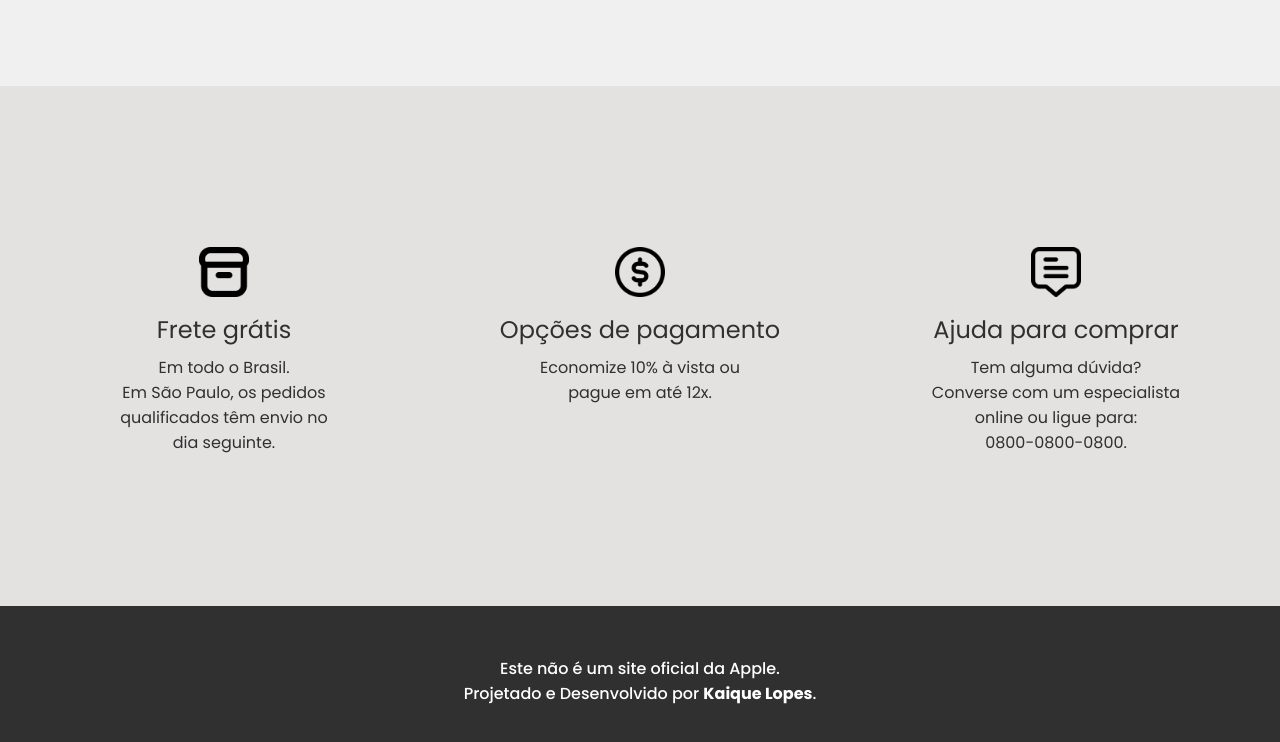
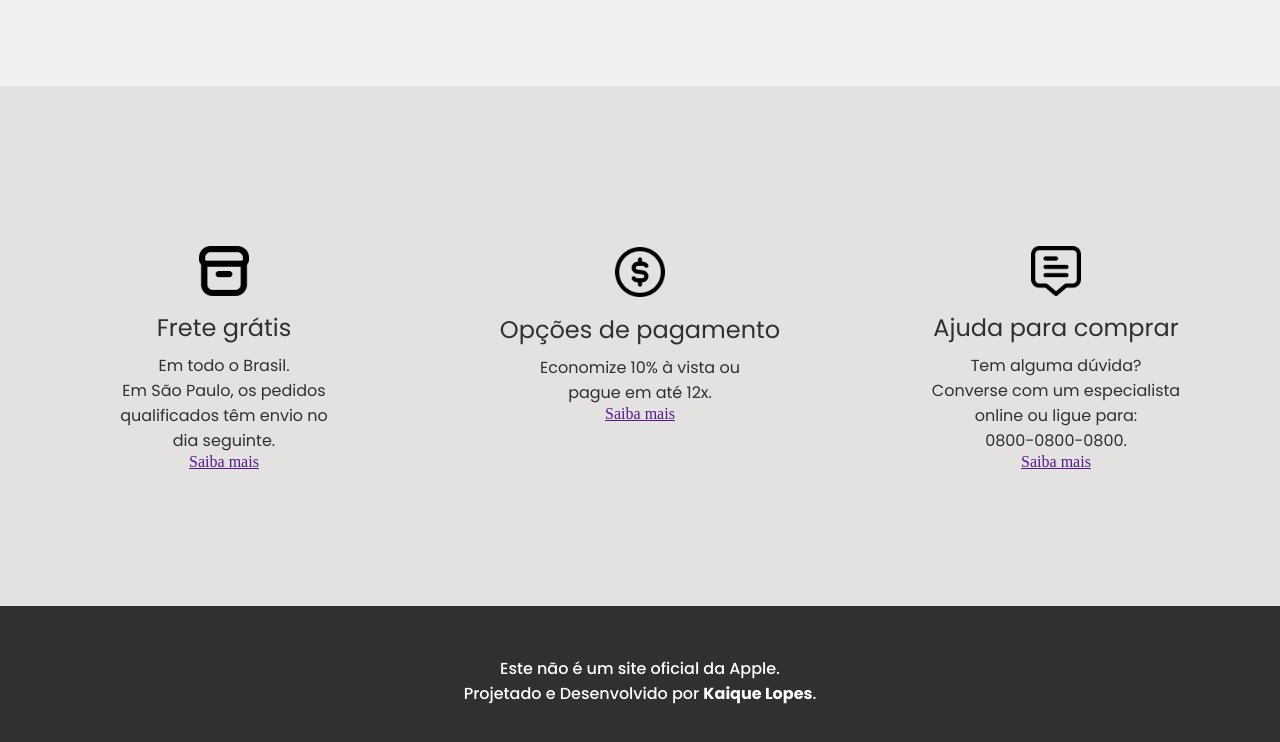
Before and after one commit to oKaiquelopes/AirPodsPRO, a plain HTML site: page index.html in a window 1280 px wide. Shown: the part 6497-7239 px from the top of the page. Drawn offline with Linux system fonts and the light colour scheme.

Commit message:
Update index.html

```diff
--- a/index.html
+++ b/index.html
@@ -98,6 +98,7 @@
                 </div>
                 <h2>Frete grátis</h2>
                 <p>Em todo o Brasil.<br>Em São Paulo, os pedidos<br>qualificados têm envio no<br>dia seguinte.</p>
+                <a href="" class="linkEntrega">Saiba mais</a>
             </div>
 
             <div class="pagamento">
@@ -106,6 +107,7 @@
                 </div>
                 <h2>Opções de pagamento</h2>
                 <p>Economize 10% à vista ou<br>pague em até 12x.</p>
+                <a href="" class="linkPagamento">Saiba mais</a>
             </div>
 
             <div class="chat">
@@ -114,6 +116,7 @@
                 </div>
                 <h2>Ajuda para comprar</h2>
                 <p>Tem alguma dúvida?<br>Converse com um especialista<br>online ou ligue para:<br>0800-0800-0800.</p>
+                <a href="" class="linkChat">Saiba mais</a>
             </div>
         </section>
     </main>
```
